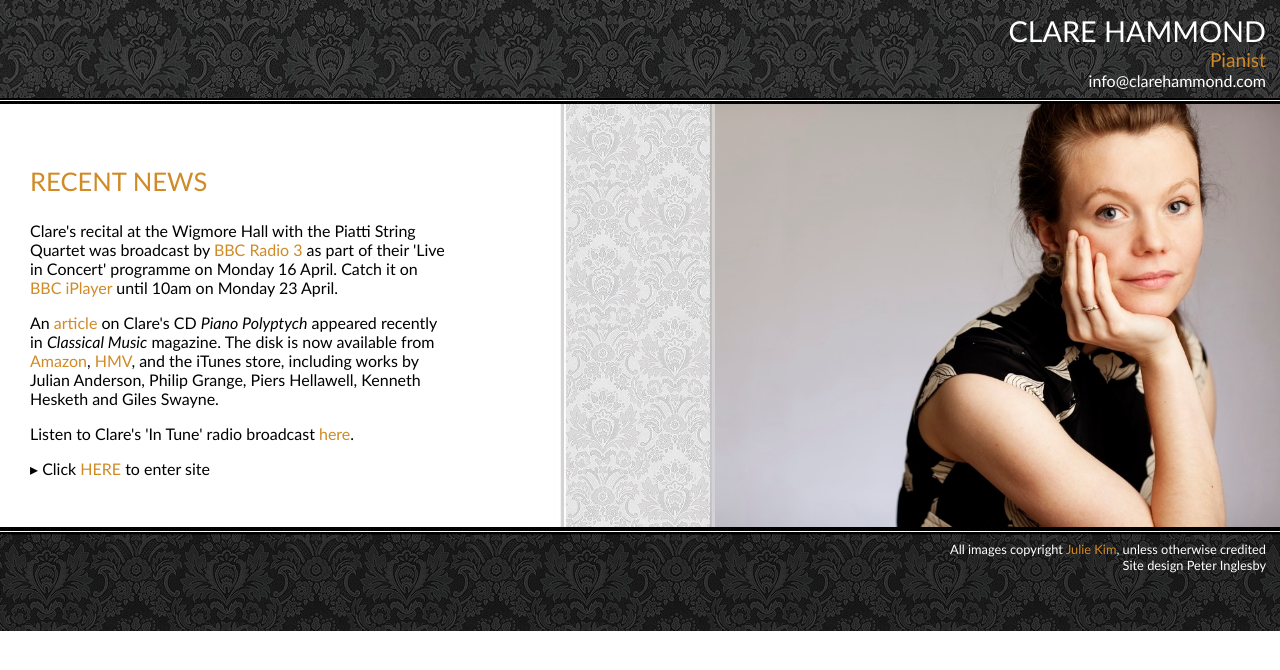
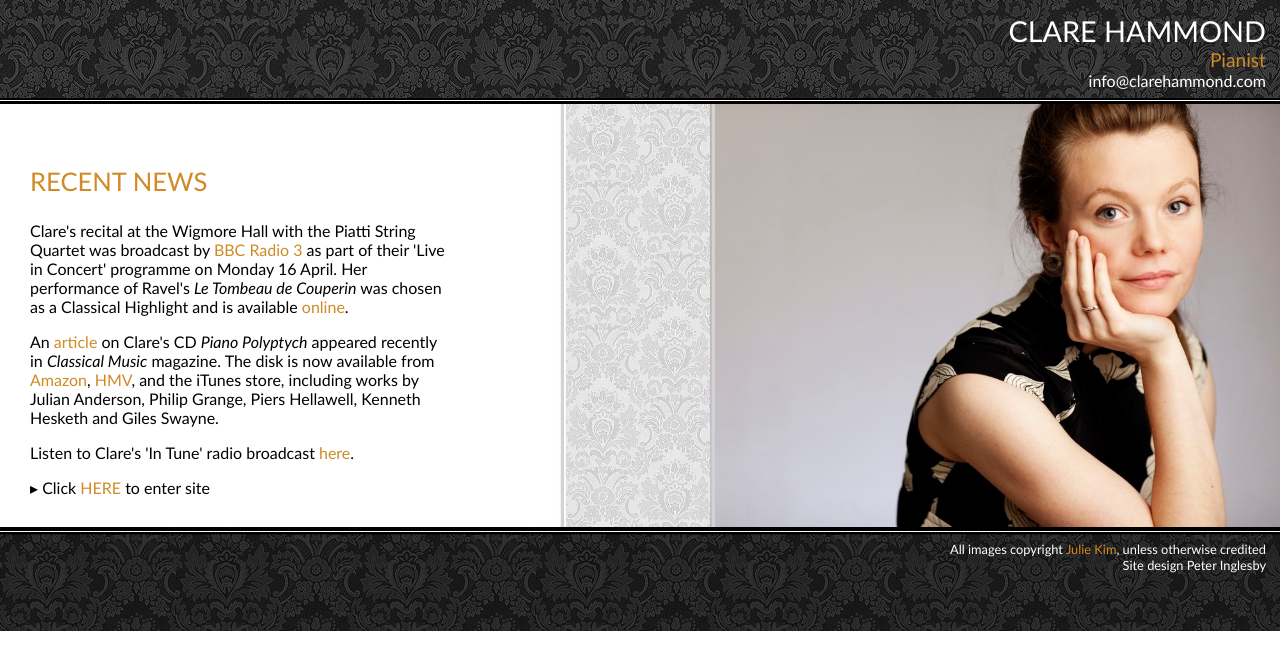
Before and after one commit to hammonc/clarehammond.com, a Jekyll site: the page built from index.html, in a window 1280 px wide. Shown: the top 670 px of the page. Built offline with Jekyll 4.4.1, drawn with Linux system fonts in a browser that asks for light colours.

Commit message:
link to bbc ravel added

```diff
--- a/index.html
+++ b/index.html
@@ -8,7 +8,7 @@ layout: with-header-and-footer
 <div id="news">
   <h3 class="page-heading">RECENT NEWS</h3>
 
-<p>Clare's recital at the Wigmore Hall with the Piatti String Quartet was broadcast by <a href="http://www.bbc.co.uk/radio3/"target="_blank">BBC Radio 3</a> as part of their 'Live in Concert' programme on Monday 16 April. Catch it on <a href="http://www.bbc.co.uk/iplayer/episode/b01gjvpl/Radio_3_Live_in_Concert_Clare_Hammond_Piatti_String_Quartet_Haydn_Ravel_Debussy_Satie_Albeniz/"target="_blank">BBC iPlayer</a> until 10am on Monday 23 April.</p>
+<p>Clare's recital at the Wigmore Hall with the Piatti String Quartet was broadcast by <a href="http://www.bbc.co.uk/radio3/"target="_blank">BBC Radio 3</a> as part of their 'Live in Concert' programme on Monday 16 April. Her performance of Ravel's <em>Le Tombeau de Couperin</em> was chosen as a Classical Highlight and is available <a href="http://www.bbc.co.uk/music/showcase/genres/classical#/clips/p00r6k6s/in/collection/p00b9xn8"target="_blank">online</a>.</p>
 
 <p>An <a href="resources/article.jpg" target="_blank">article</a> on Clare's CD <em>Piano Polyptych</em> appeared recently in <em>Classical Music</em> magazine. The disk is now available from <a href="http://www.amazon.co.uk/Piano-Polyptych-Julian-Anderson-Hellawell/dp/B006JFZU3W" target="_blank">Amazon</a>, <a href="http://hmv.com/hmvweb/displayProductDetails.do?sku=321875" target="_blank">HMV</a>, and the iTunes store, including works by Julian Anderson, Philip Grange, Piers Hellawell, Kenneth Hesketh and Giles Swayne.</p>
 
```
